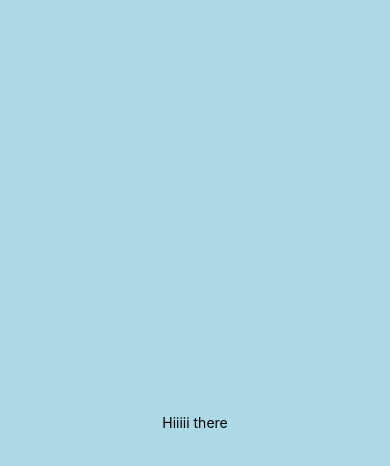
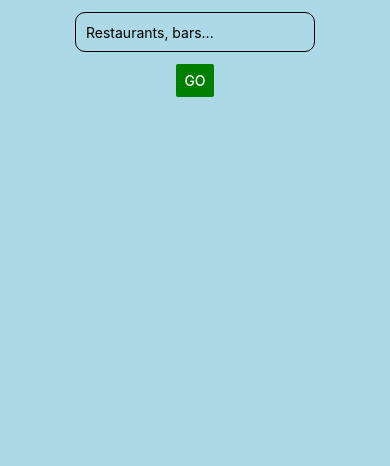
Before and after one commit to Jareddvw/where2eat, a React Native app: screen / in a window 390 px wide. Shown: the top 466 px of the page. Built offline with nearby package versions, Linux system fonts and the light colour scheme.

Commit message:
added fetch requests to Yelp API and TextInput to change search terms. Images get displayed for every new search.

```diff
--- a/App.tsx
+++ b/App.tsx
@@ -1,16 +1,64 @@
 import { StatusBar } from 'expo-status-bar';
-import { StyleSheet, Text, View } from 'react-native';
+import { StyleSheet, Text, Alert, SafeAreaView, ScrollView, Image, TextInput, Button } from 'react-native';
 import {YELP_API_KEY} from '@env';
+import { useEffect, useState } from 'react';
 
 export default function App() {
 
-  let api_key = YELP_API_KEY;
+  let [isLoading, setLoading] = useState(false)
+  let [data, setData] = useState(null)
+  let [searchTerm, setSearchTerm] = useState("")
+
+  // useEffect(() => {
+  //   getResults()
+  // }, [])
+
+  let api_key: string = YELP_API_KEY;
+  let base_url: string = "https://api.yelp.com/v3/businesses/search"
+
+  let getResults = async () => {
+    setLoading(true)
+     let response = await fetch(`${base_url}?term=${searchTerm}&location=SF`, {
+      headers: {
+        Authorization: `Bearer ${api_key}`,
+      }
+     })
+     let result = await response.json()
+     await setData(result)
+     setLoading(false)
+  }
 
   return (
-    <View style={styles.container}>
-      <Text>Hiiiii there</Text>
-      <StatusBar style="auto" />
-    </View>
+    <SafeAreaView style={styles.container}>
+      <TextInput
+        style={styles.textInput}
+        placeholder="Restaurants, bars..."
+        value={searchTerm}
+        onChangeText = {setSearchTerm}
+        >
+        </TextInput>
+        <Button
+          title="Go"
+          onPress={() => getResults()}
+          color="green"
+          style={styles.goButton}/>
+      <ScrollView style={styles.scrollView}>
+        <Text>{searchTerm}</Text>
+        <>{isLoading === false && data !== null ?
+          data.businesses?.map((business) => {
+            return (
+              <>
+              <Text>{business.name}</Text>
+              <Image key={business.id} source={{uri: business.image_url}} style={styles.img}/>
+              </>
+            )
+          })
+          // <Text>{JSON.stringify(data)}</Text>
+          : <></>}
+        </>
+        <StatusBar style="auto" />
+      </ScrollView>
+    </SafeAreaView>
   );
 }
 
@@ -21,4 +69,23 @@ const styles = StyleSheet.create({
     alignItems: 'center',
     justifyContent: 'center',
   },
+  scrollView: {
+    flex:1,
+  },
+  img: {
+    width: 300,
+    height: 300,
+    borderRadius:20,
+    margin:10
+  },
+  textInput: {
+    height: 40,
+    margin: 12,
+    borderWidth: 0.5,
+    padding: 10,
+    borderRadius:10
+  },
+  goButton: {
+    color:'green'
+  }
 });
```
